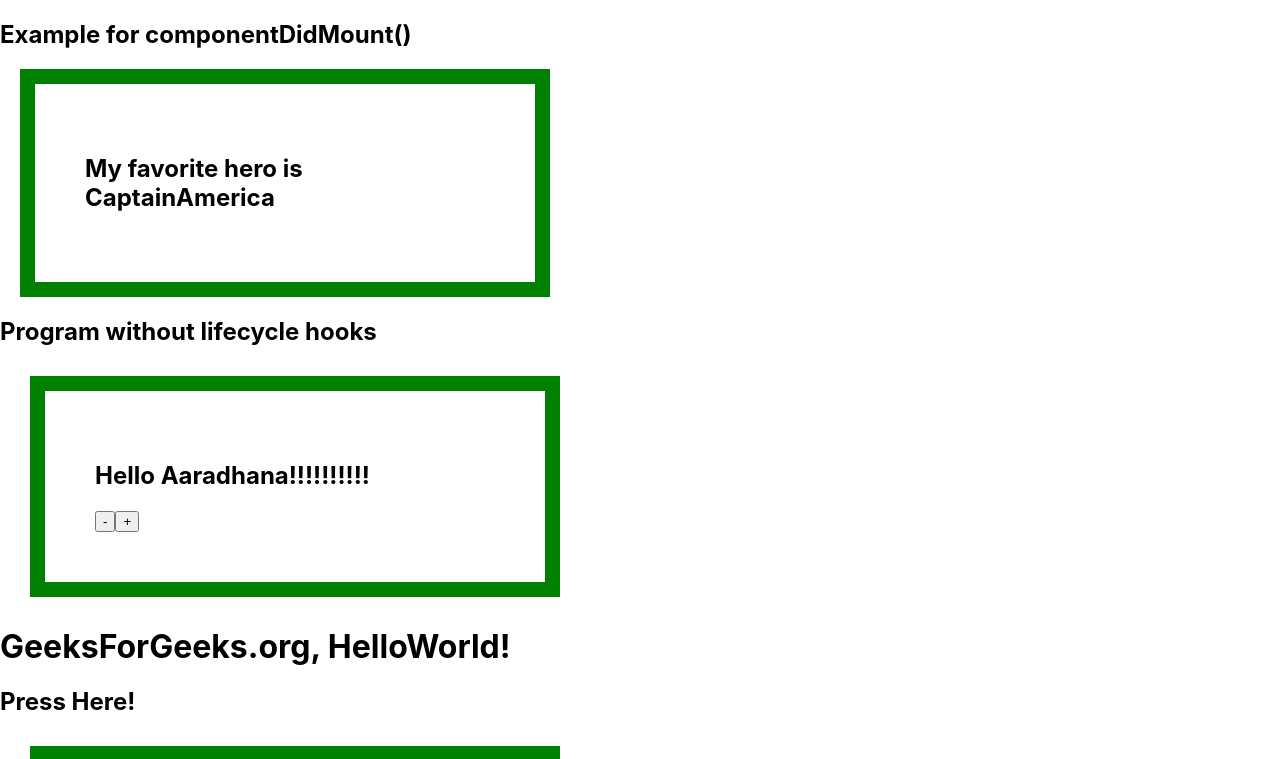
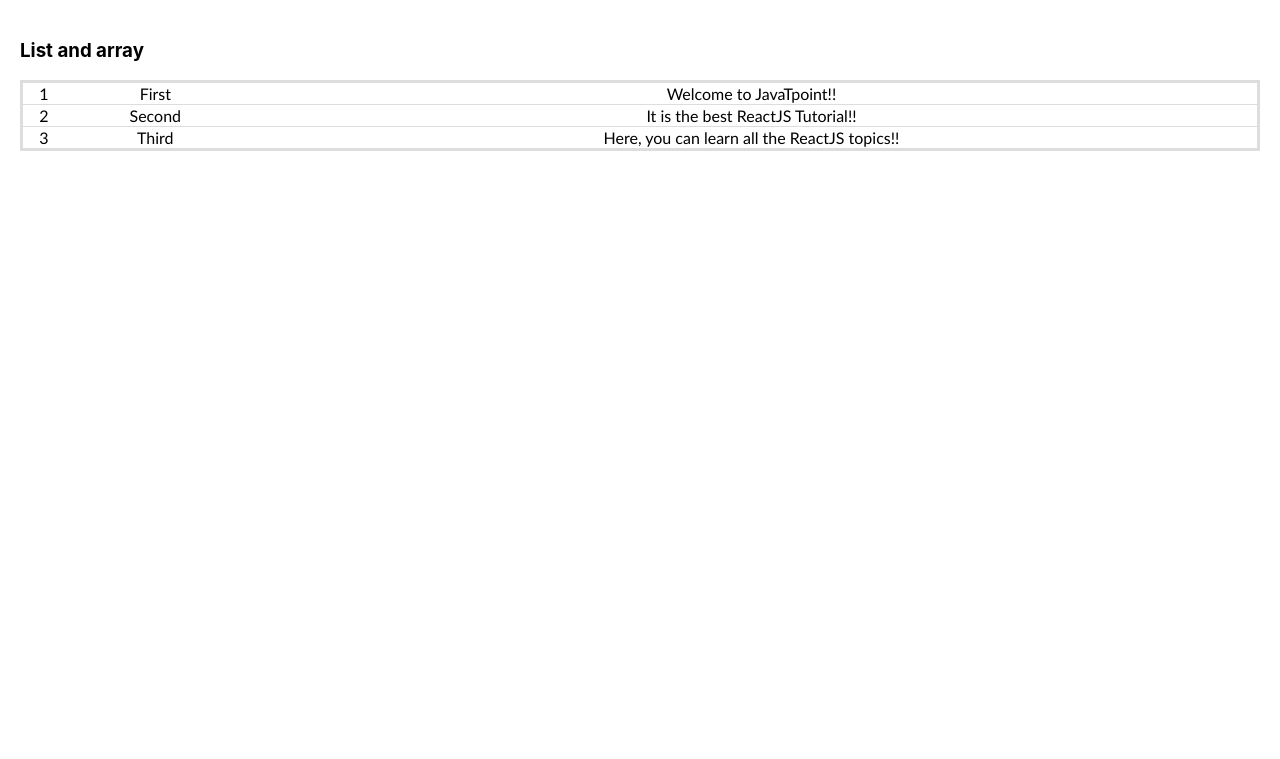
Before and after one commit to RadhikaMurugesan/React_Typescript_Sample, a React (Create React App) app: page / in a window 1280 px wide. Shown: the top 759 px of the page. Built offline with nearby package versions, Linux system fonts and the light colour scheme.

Commit message:
List and Array

```diff
--- a/src/App.tsx
+++ b/src/App.tsx
@@ -6,6 +6,7 @@
 import {UserCard} from './components/userCard/UserCard';
 import HomePage from './pages/homePage/HomePage';
 import ConditionalRenderingPage from './pages/conditionalRendering/ConditionalRenderingPage';
+import {ListAndArray} from './pages/listAndArrayPage/ListAndArray';
 const App: React.FC = () => {
 
 const user = {
@@ -15,15 +16,21 @@
   dob: new Date()
 }
 
+const data = [
+  {id: 1, title: 'First', content: 'Welcome to JavaTpoint!!'},
+  {id: 2, title: 'Second', content: 'It is the best ReactJS Tutorial!!'},
+  {id: 3, title: 'Third', content: 'Here, you can learn all the ReactJS topics!!'}
+];
+
   return (
     <div>
       {/* <UserCard userData = {user}/>
       <UserForm/>
       <Counter/>
       <ListOfChannels/> */}
-      <HomePage/>
-      <ConditionalRenderingPage/>
-
+      {/* <HomePage/>
+      <ConditionalRenderingPage/> */}
+      <ListAndArray data={data} />
   </div>
   );
 }
--- /dev/null
+++ b/src/models/ListInterface.tsx
@@ -0,0 +1,5 @@
+export interface ListInterface  {
+id: number,
+title: string,
+content: string
+}
--- /dev/null
+++ b/src/pages/listAndArrayPage/ListAndArray.tsx
@@ -0,0 +1,37 @@
+import React, { FunctionComponent } from 'react';
+import { ListInterface } from '../../models/ListInterface';
+import { listenerCount } from 'cluster';
+import './styles.css';
+
+
+interface Props {
+    data: ListInterface[];
+}
+export const ListAndArray: FunctionComponent<Props> = ({
+    data
+}) => (
+        <div className = "mainDiv">
+            <h3>List and array</h3>
+            <table className='table'>
+                <tbody>
+                    {
+                        data.map((listItem) =>{
+                            const {id, title, content}=listItem
+                            return (
+                            <tr key={id}>
+                            <td>{id}</td>
+                            <td>{title}</td>
+                            <td>{content}</td>
+
+                        </tr>
+                            )
+                        }
+                        )
+                    }
+
+
+                </tbody>
+            </table>
+
+        </div>
+    );
--- /dev/null
+++ b/src/pages/listAndArrayPage/index.tsx
@@ -0,0 +1,2 @@
+import {ListAndArray} from './ListAndArray';
+export default ListAndArray;
--- /dev/null
+++ b/src/pages/listAndArrayPage/styles.css
@@ -0,0 +1,17 @@
+.mainDiv {
+    margin: 20px;
+    align-content: center;
+}
+
+.table {
+    text-align: center;
+    font-family: "Trebuchet MS", Arial, Helvetica, sans-serif;
+    border-collapse: collapse;
+    border: 3px solid #ddd;
+    width: 100%;
+}
+
+.table tr{
+    border: 1px solid #ddd;
+    padding: 8px;
+  }
```
Also changed, not shown: 1 other file (tests, documents, lock files or other folders).
